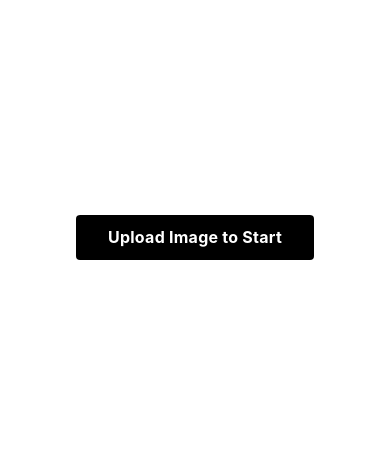
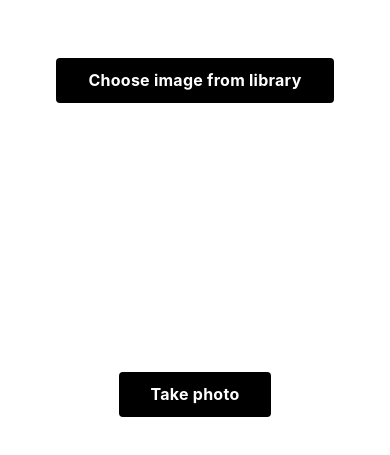
Before and after one commit to Luna123j/palette-finder-mobile, a React Native app: screen / in a window 390 px wide. Shown: the part 293-748 px from the top of the page. Built offline with nearby package versions, Linux system fonts and the light colour scheme.

Commit message:
modified btn to give user two choise of photo selection

```diff
--- a/App.js
+++ b/App.js
@@ -1,55 +1,59 @@
-import { StatusBar } from 'expo-status-bar';
 import { useState } from 'react';
-import { StyleSheet, Text, View, SafeAreaView, TouchableOpacity, Image, Platform,PermissionsAndroid } from 'react-native';
+import { StyleSheet, Text, View, SafeAreaView, TouchableOpacity, Image, Platform, PermissionsAndroid } from 'react-native';
 import ImageArea from './component/ImageArea';
 import UploadBtn from './component/UploadBtn';
-import { launchCamera, launchImageLibrary } from 'react-native-image-picker';
-
+import * as ImagePicker from 'expo-image-picker'
 
 export default function App() {
-  const [filepath, setFilepath] = useState({uri:'https://www.seekpng.com/png/detail/109-1095120_art-ghost-by-slhqueenbee-pixel-art-ghost.png'});
 
+  const [filepath, setFilepath] = useState({ uri: 'https://www.seekpng.com/png/detail/109-1095120_art-ghost-by-slhqueenbee-pixel-art-ghost.png' });
 
-  const chooseFile = (type) => {
-    let options = {
-      mediaType: type,
-      maxWidth: 300,
-      maxHeight: 550,
+  const chooseFile = async () => {
+    const permissionResult = await ImagePicker.requestMediaLibraryPermissionsAsync();
+
+    if (permissionResult.granted === false) {
+      alert("You've refused to allow this appp to access your photos!");
+      return;
+    }
+
+    let result = await ImagePicker.launchImageLibraryAsync({
+      mediaTypes: ImagePicker.MediaTypeOptions.All,
+      allowsEditing: true,
+      aspect: [4, 3],
       quality: 1,
+    });
+
+    console.log(result);
+
+    if (!result.canceled) {
+      setFilepath(result.assets[0].uri);
     };
-    launchImageLibrary(options, (response) => {
-      console.log('Response = ', response);
+  };
 
-      if (response.didCancel) {
-        alert('User cancelled camera picker');
-        return;
-      } else if (response.errorCode == 'camera_unavailable') {
-        alert('Camera not available on device');
-        return;
-      } else if (response.errorCode == 'permission') {
-        alert('Permission not satisfied');
-        return;
-      } else if (response.errorCode == 'others') {
-        alert(response.errorMessage);
-        return;
-      }
-      console.log('base64 -> ', response.base64);
-      console.log('uri -> ', response.uri);
-      console.log('width -> ', response.width);
-      console.log('height -> ', response.height);
-      console.log('fileSize -> ', response.fileSize);
-      console.log('type -> ', response.type);
-      console.log('fileName -> ', response.fileName);
-      setFilePath(response);
-    });
-  };
+  const openCamera = async () => {
+    const permissionResult = await ImagePicker.requestCameraPermissionsAsync();
+
+    if (permissionResult.granted === false) {
+      alert("You've refused to allow this appp to access your camera!");
+      return;
+    }
+
+    const result = await ImagePicker.launchCameraAsync();
+
+    console.log(result);
+
+    if (!result.canceled) {
+      setPickedImagePath(result.uri);
+      console.log(result.uri);
+    }
+  }
 
   return (
     <SafeAreaView style={styles.container}>
       <Text>Let's choose images</Text>
-      <ImageArea source = {{uri: filepath.uri}} />
-      <UploadBtn active />
-      <StatusBar style="auto" />
+      <ImageArea source={{ uri: filepath.uri }} />
+      <UploadBtn onPress={chooseFile} text={"Choose image from library"} />
+      <UploadBtn onPress={openCamera} text={"Take photo"} />
     </SafeAreaView>
   );
 }
--- a/app.json
+++ b/app.json
@@ -33,6 +33,14 @@
       "eas": {
         "projectId": "2599c793-19d3-42f2-b09f-572ed387b094"
       }
-    }
+    },
+    "plugins": [
+      [
+        "expo-image-picker",
+        {
+          "photosPermission": "The app accesses your photos to let you share them with your friends."
+        }
+      ]
+    ]
   }
 }
--- a/component/UploadBtn.jsx
+++ b/component/UploadBtn.jsx
@@ -1,11 +1,11 @@
 import React from "react";
 import { TouchableOpacity,Button, Pressable, StyleSheet, Text, View } from 'react-native';
 
-export default function UploadBtn(){
+export default function UploadBtn(props){
   return(
     <View style={styles.container}>
-      <TouchableOpacity style ={styles.btn} >
-        <Text style={styles.text}>Upload Image to Start</Text>
+      <TouchableOpacity style ={styles.btn} onPress={props.onPress}>
+        <Text style={styles.text}>{props.text}</Text>
       </TouchableOpacity>
     </View>
   )
--- a/package.json
+++ b/package.json
@@ -14,7 +14,8 @@
     "react": "18.1.0",
     "react-native": "0.70.5",
     "react-native-image-picker": "^4.10.1",
-    "react-native-web": "~0.18.7"
+    "react-native-web": "~0.18.7",
+    "expo-image-picker": "~14.0.2"
   },
   "devDependencies": {
     "@babel/core": "^7.12.9"
```
Also changed, not shown: 1 other file (tests, documents, lock files or other folders).
